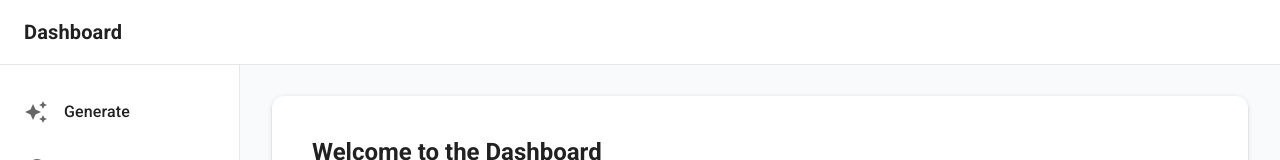
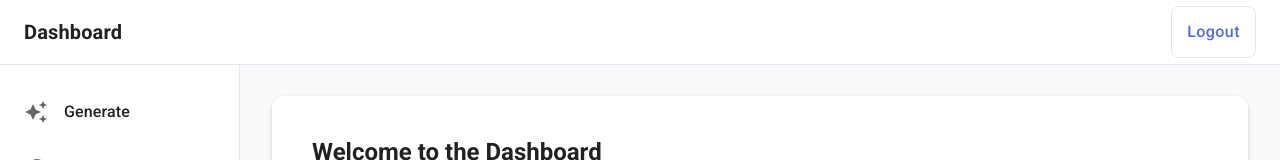
Before and after one commit to ryanraen/storybooker, a React (Vite) app in the folder frontend/: page /dashboard in a window 1280 px wide. Shown: the top 160 px of the page. Built offline with nearby package versions, Linux system fonts and the light colour scheme.

Commit message:
added logout button to dashboard

```diff
--- a/frontend/src/pages/Dashboard.jsx
+++ b/frontend/src/pages/Dashboard.jsx
@@ -1,4 +1,4 @@
-import { Routes, Route, Link, useLocation } from "react-router";
+import { Routes, Route, Link, useLocation, useNavigate } from "react-router";
 import {
   Box,
   Drawer,
@@ -10,10 +10,12 @@ import {
   AppBar,
   Typography,
   Paper,
+  Button,
 } from "@mui/material";
 import { AutoAwesome, History } from "@mui/icons-material";
 import Generate from "./Generate";
 import HistoryPage from "./History";
+import LogoutButton from "../components/LogoutButton";
 
 const drawerWidth = 240;
 
@@ -27,7 +29,6 @@ export default function Dashboard() {
 
   return (
     <Box sx={{ display: "flex", bgcolor: "#f9fafb", minHeight: "100vh" }}>
-      {/* Top AppBar */}
       <AppBar
         position="fixed"
         elevation={0}
@@ -41,10 +42,10 @@ export default function Dashboard() {
           <Typography variant="h6" color="text.primary" fontWeight="bold">
             Dashboard
           </Typography>
+          <LogoutButton />
         </Toolbar>
       </AppBar>
 
-      {/* Sidebar Drawer */}
       <Drawer
         variant="permanent"
         sx={{
@@ -89,7 +90,7 @@ export default function Dashboard() {
         </Box>
       </Drawer>
 
-      {/* Main Content */}
+      {/* content */}
       <Box
         component="main"
         sx={{
```
